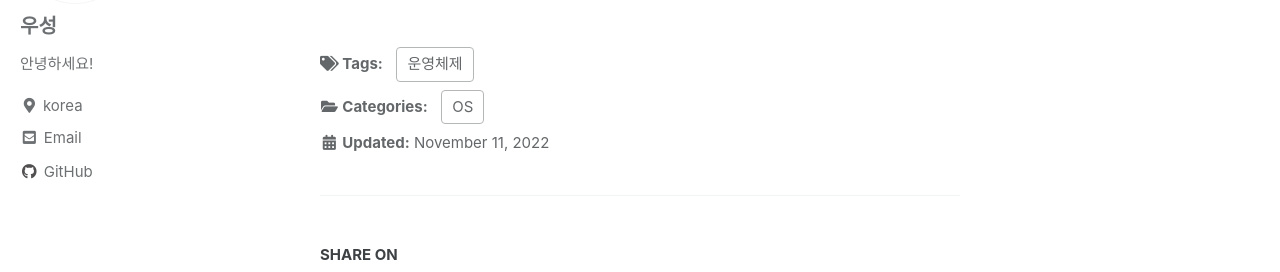
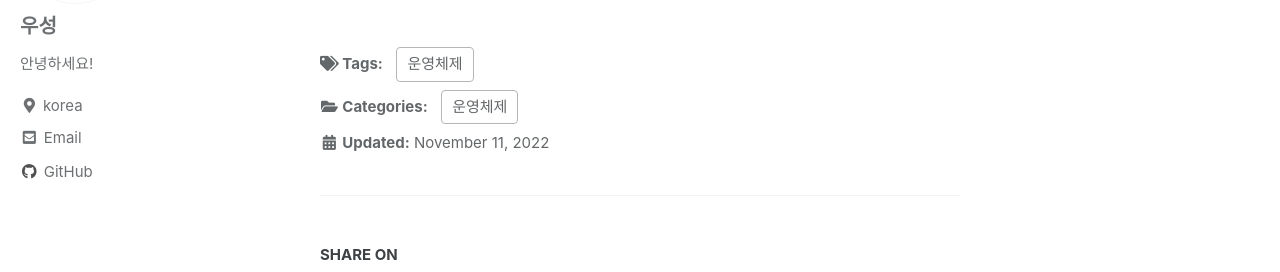
Before and after one commit to wooseongryu/wooseongryu.github.io, a Jekyll site: the page built from _posts/2022-11-11-OS-9.md, in a window 1280 px wide and 900 px high, scrolled down 3731 px. Shown: the part 163-435 px from the top of the window. Built offline with Jekyll 4.4.1, drawn with Linux system fonts in a browser that asks for light colours; cached includes are drawn as plain includes; some web fonts are replaced; comment, search, counter and statistics services are not loaded.

Commit message:
카테고리 수정

```diff
--- a/_posts/2022-11-11-OS-9.md
+++ b/_posts/2022-11-11-OS-9.md
@@ -1,9 +1,9 @@
 ---
 title: "Virtual Memory"
-excerpt: ""
+excerpt: "page fault, page replacement, clock algorithm"
 
 categories:
-    - OS
+    - 운영체제
 tags:
     - [운영체제]
 
```
